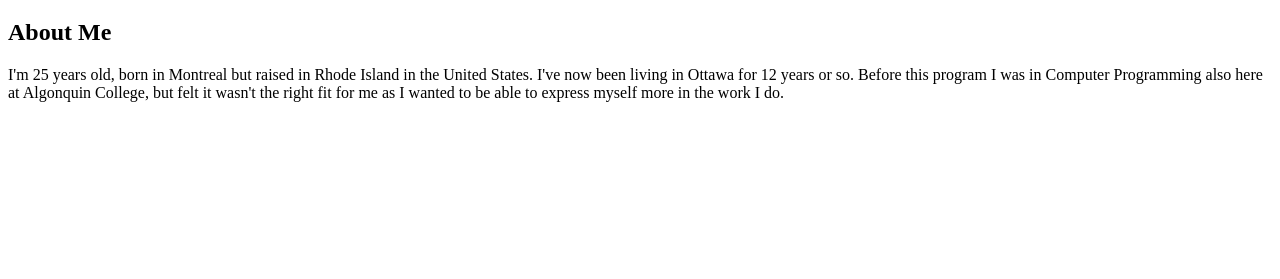
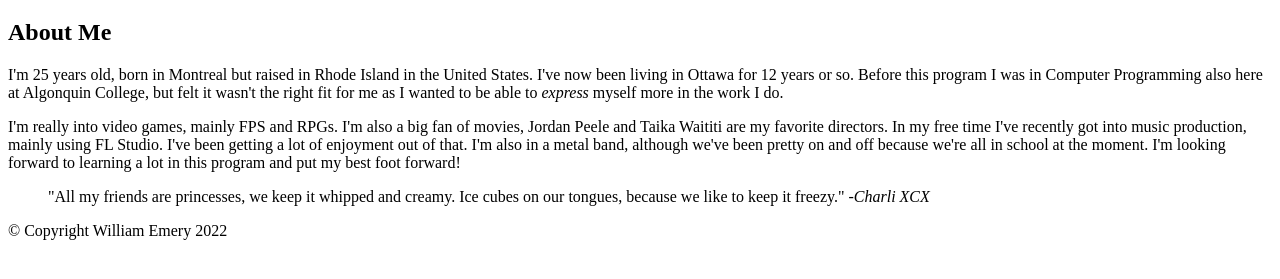
Before and after one commit to emer0047/html-assignment, a plain HTML site: page index.html in a window 1280 px wide. Shown: the part 61-340 px from the top of the page. Drawn offline with Linux system fonts and the light colour scheme.

Commit message:
finish index

```diff
--- a/index.html
+++ b/index.html
@@ -1,30 +1,40 @@
 <!DOCTYPE html>
 <html lang="en">
   <head>
-    <meta charset="UTF-8">
-    <meta http-equiv="X-UA-Compatible" content="IE=edge">
-    <meta name="viewport" content="width=device-width, initial-scale=1.0">
+    <meta charset="UTF-8" />
+    <meta http-equiv="X-UA-Compatible" content="IE=edge" />
+    <meta name="viewport" content="width=device-width, initial-scale=1.0" />
     <title>HTML Assignment</title>
   </head>
   <body>
-    <h1>
-        Will Emery
-    </h1>
+    <h1>Will Emery</h1>
     <article>
-        <h2>
-            About Me
-        </h2>
+      <h2>About Me</h2>
       <p>
-            I'm 25 years old, born in Montreal but raised in Rhode Island in the United States.
-            I've now been living in Ottawa for 12 years or so. Before this program I was in Computer Programming
-            also here at Algonquin College, but felt it wasn't the right fit for me as I wanted to be able to express myself more
-            in the work I do.
+        I'm 25 years old, born in Montreal but raised in Rhode Island in the
+        United States. I've now been living in Ottawa for 12 years or so. Before
+        this program I was in Computer Programming also here at Algonquin
+        College, but felt it wasn't the right fit for me as I wanted to be able
+        to <em>express</em> myself more in the work I do.
       </p>
+
       <p>
-
+        I'm really into video games, mainly FPS and RPGs. I'm also a big fan of
+        movies, Jordan Peele and Taika Waititi are my favorite directors. In my
+        free time I've recently got into music production, mainly using FL
+        Studio. I've been getting a lot of enjoyment out of that. I'm also in a
+        metal band, although we've been pretty on and off because we're all in
+        school at the moment. I'm looking forward to learning a lot in this
+        program and put my best foot forward!
       </p>
+      <blockquote>
+        "All my friends are princesses, we keep it whipped and creamy. Ice cubes
+        on our tongues, because we like to keep it freezy." -<cite
+          >Charli XCX</cite
+        >
+      </blockquote>
     </article>
 
-
+    <footer>© Copyright William Emery 2022</footer>
   </body>
 </html>
```
Lines whose indentation alone changed are shown as unchanged.
